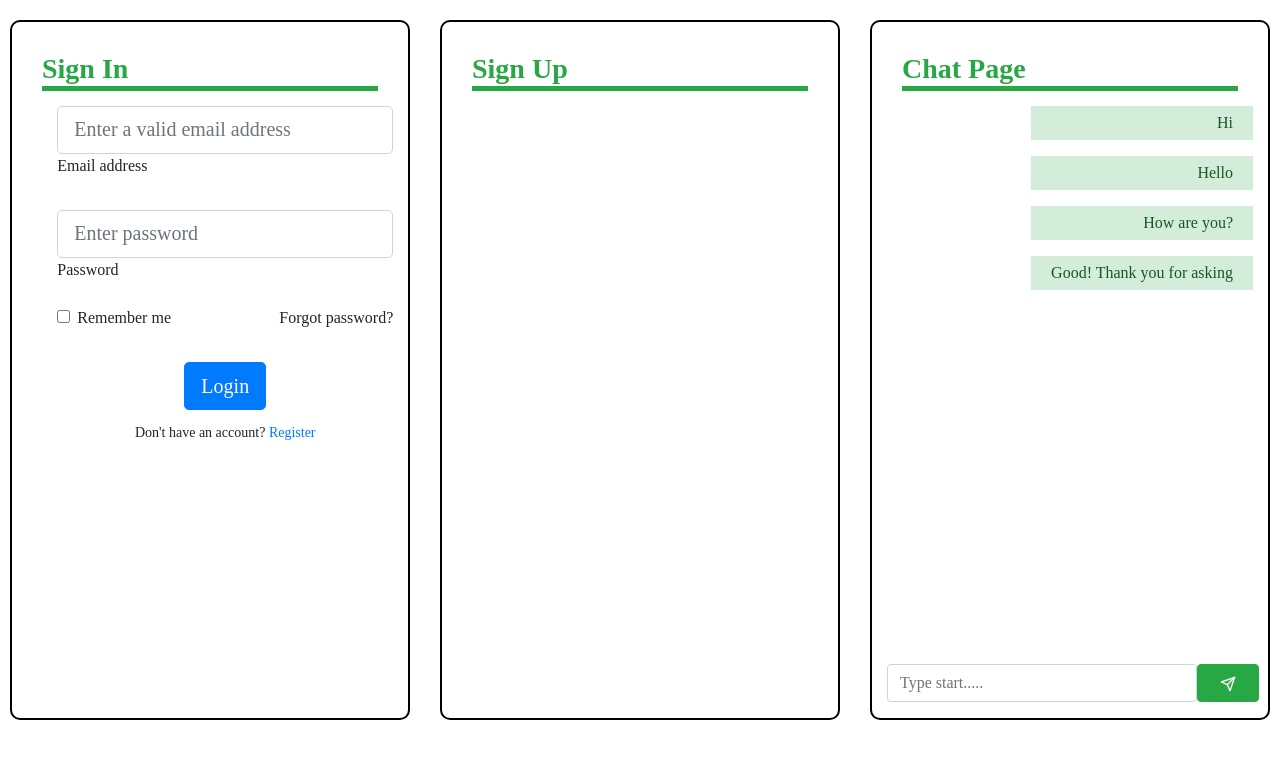
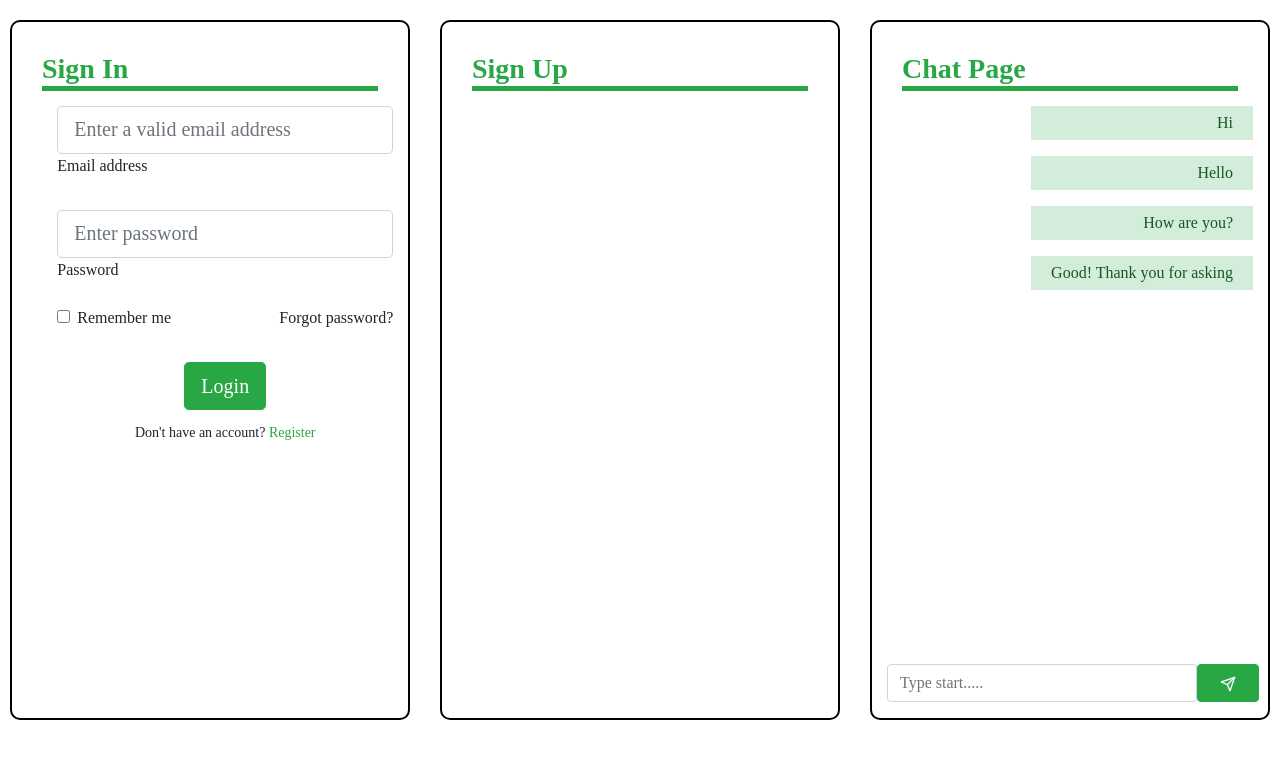
Before and after one commit to ayushma-jain/chat-app, a React (Create React App) app: page / in a window 1280 px wide. Shown: the top 758 px of the page. Built offline with nearby package versions, Linux system fonts and the light colour scheme.

Commit message:
color combination of sigin form

```diff
--- a/src/App.css
+++ b/src/App.css
@@ -72,3 +72,7 @@
     transform: rotate(360deg);
   }
 }
+.form-control:focus {
+  border-color: #28a745;
+  box-shadow: 0 0 0 0.2rem rgba(40, 167, 69, 0.25);
+}
--- a/src/components/SignIn.js
+++ b/src/components/SignIn.js
@@ -10,7 +10,7 @@ const SignIn = () => {
                         <form action="">
 
                         <div className="form-outline mb-4">
-                            <input type="email" id="form3Example3" className="form-control form-control-lg"
+                            <input type="email" id="form3Example3" className="form-control form-control-lg text-success"
                             placeholder="Enter a valid email address" />
                             <label className="form-label" for="form3Example3">Email address</label>
                         </div>
@@ -30,9 +30,9 @@ const SignIn = () => {
                             <a href="#!" className="text-body">Forgot password?</a>
                         </div>
                         <div className="text-center text-lg-start mt-4 pt-2">
-                            <button type="button" className="btn btn-primary btn-lg">Login</button>
+                            <button type="button" className="btn btn-success btn-lg">Login</button>
                             <p className="small fw-bold mt-2 pt-1 mb-0">Don't have an account? <a href="#!"
-                                className="link-danger">Register</a></p>
+                                className="link-danger text-success">Register</a></p>
                         </div>
 
                         </form>
```
